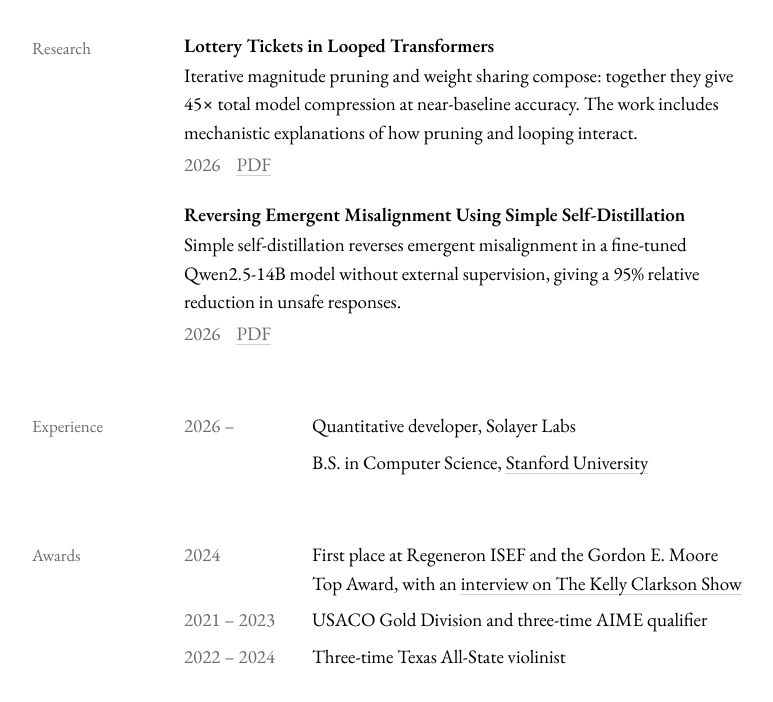
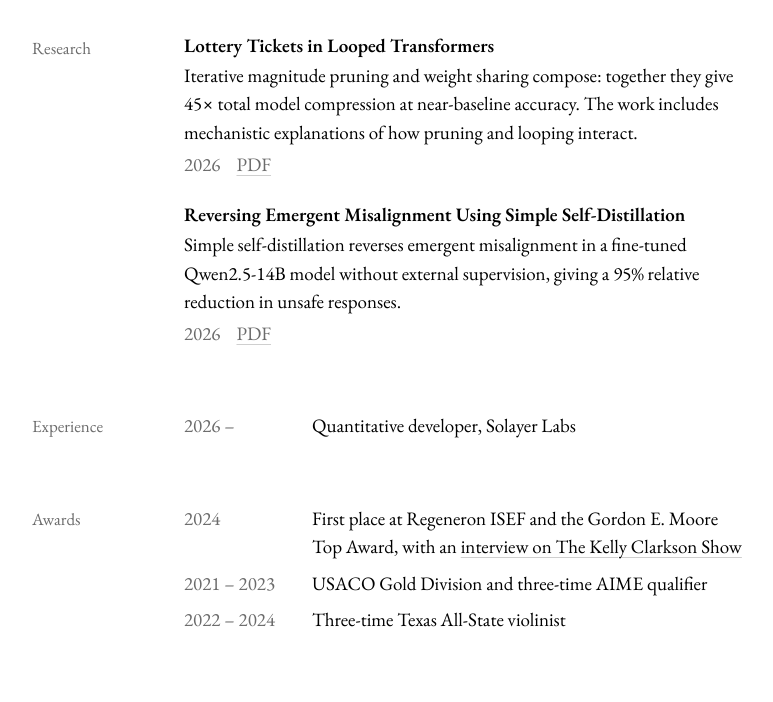
Before and after one commit to JustintheButton/JustintheButton.github.io, a plain HTML site: page index.html in a window 1280 px wide. Shown: the part 388-1090 px from the top of the page, without its empty margins (252-1025 px from the left). Drawn offline with nearby package versions, Linux system fonts and the light colour scheme.

Commit message:
Remove the Stanford row from Experience
Co-Authored-By: Claude Fable 5.2 <noreply@anthropic.com>

```diff
--- a/index.html
+++ b/index.html
@@ -111,11 +111,6 @@
               <time>2026 &ndash;</time>
               <span>Quantitative developer, Solayer Labs</span>
             </li>
-            <li>
-              <!-- the empty <span> keeps this row lined up with the dated ones -->
-              <span></span>
-              <span>B.S. in Computer Science, <a href="https://www.stanford.edu/">Stanford University</a></span>
-            </li>
           </ul>
         </div>
       </section>
```
